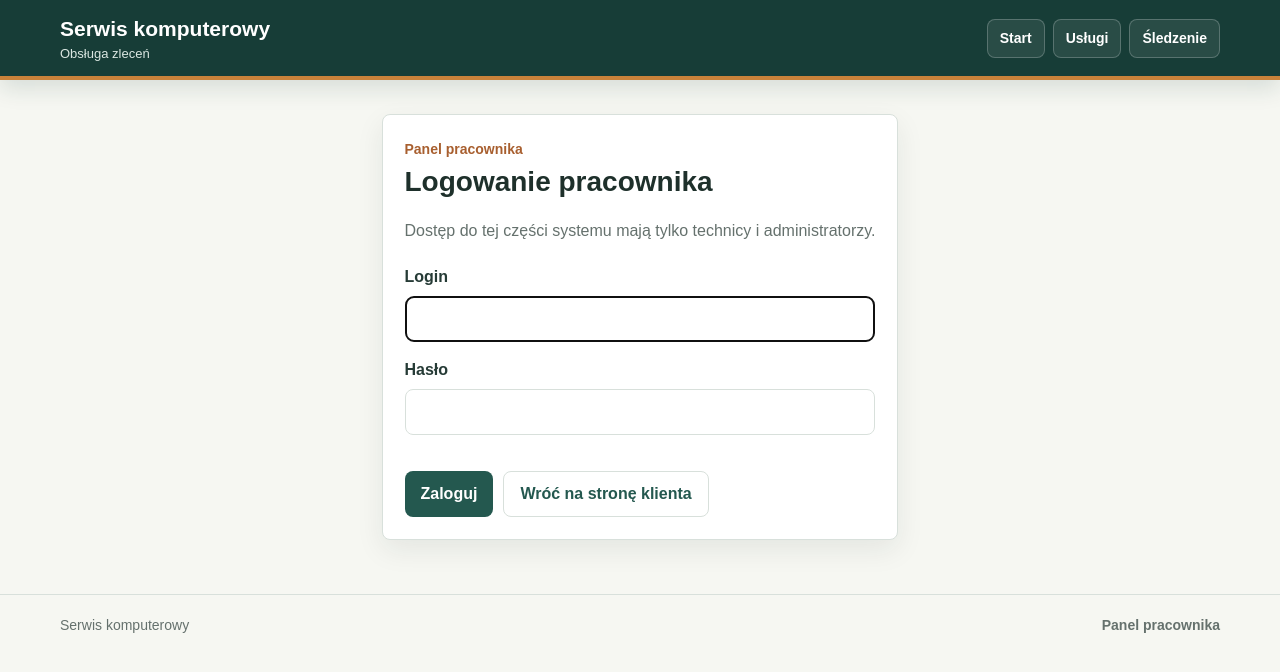
After one commit to DawidSrd/Projekt-in-ynierski, a Django app: page /staff/login/ in a window 1280 px wide. The commit adds this page. Shown: the top 672 px of the page. Run offline with Django 5.2, Linux system fonts and the light colour scheme.

Commit message:
Dodanie logowania pracownika

```diff
--- a/backend/orders/admin.py
+++ b/backend/orders/admin.py
@@ -17,6 +17,7 @@ from .models import (
 admin.site.site_header = "Panel administracyjny serwisu komputerowego"
 admin.site.site_title = "Serwis komputerowy"
 admin.site.index_title = "Zarządzanie systemem obsługi zleceń"
+admin.site.has_permission = lambda request: request.user.is_active and request.user.is_superuser
 
 
 class ServiceOptionGroupInline(admin.TabularInline):
--- a/backend/orders/static/orders/app.css
+++ b/backend/orders/static/orders/app.css
@@ -105,6 +105,30 @@ a:hover {
 
 .app-main {
   padding: 34px 0 54px;
+}
+
+.app-footer {
+  padding: 20px 0 28px;
+  border-top: 1px solid var(--line);
+  color: var(--muted);
+  font-size: 14px;
+}
+
+.app-footer__inner {
+  display: flex;
+  flex-wrap: wrap;
+  gap: 10px;
+  justify-content: space-between;
+}
+
+.app-footer a {
+  color: var(--muted);
+  font-weight: 700;
+  text-decoration: none;
+}
+
+.app-footer a:hover {
+  color: var(--primary);
 }
 
 .page-heading {
@@ -242,6 +266,27 @@ a:hover {
   color: var(--muted);
 }
 
+.staff-login {
+  display: grid;
+  justify-content: center;
+}
+
+.staff-login__panel {
+  width: min(100%, 520px);
+}
+
+.staff-login__panel h1 {
+  margin: 0 0 10px;
+  color: #1e302b;
+  font-size: 28px;
+}
+
+.staff-login__form {
+  display: grid;
+  gap: 16px;
+  margin-top: 22px;
+}
+
 .service-grid {
   display: grid;
   grid-template-columns: repeat(auto-fit, minmax(260px, 1fr));
@@ -345,6 +390,26 @@ button:hover {
 
 .button--ghost:hover {
   background: var(--surface-soft);
+  color: var(--primary-dark);
+}
+
+.main-nav__form {
+  margin: 0;
+}
+
+.main-nav button.main-nav__button {
+  min-height: 38px;
+  padding: 8px 12px;
+  border: 1px solid rgba(255, 255, 255, 0.22);
+  border-radius: 8px;
+  background: rgba(255, 255, 255, 0.08);
+  color: #ffffff;
+  font-size: 14px;
+  font-weight: 700;
+}
+
+.main-nav button.main-nav__button:hover {
+  background: #ffffff;
   color: var(--primary-dark);
 }
 
--- a/backend/orders/templates/orders/base.html
+++ b/backend/orders/templates/orders/base.html
@@ -25,6 +25,12 @@
         {% if request.user.is_superuser %}
           <a href="/admin/">Admin</a>
         {% endif %}
+        {% if request.user.is_staff %}
+          <form class="main-nav__form" method="post" action="/staff/logout/">
+            {% csrf_token %}
+            <button class="main-nav__button" type="submit">Wyloguj</button>
+          </form>
+        {% endif %}
       </nav>
     </div>
   </header>
@@ -32,5 +38,16 @@
   <main class="app-shell app-main">
     {% block content %}{% endblock %}
   </main>
+
+  <footer class="app-footer">
+    <div class="app-shell app-footer__inner">
+      <span>Serwis komputerowy</span>
+      {% if request.user.is_staff %}
+        <span>Zalogowano: {{ request.user.username }}</span>
+      {% else %}
+        <a href="/staff/login/">Panel pracownika</a>
+      {% endif %}
+    </div>
+  </footer>
 </body>
 </html>
--- /dev/null
+++ b/backend/orders/templates/orders/staff_login.html
@@ -0,0 +1,39 @@
+{% extends "orders/base.html" %}
+
+{% block title %}Logowanie pracownika | Serwis komputerowy{% endblock %}
+
+{% block content %}
+  <section class="staff-login">
+    <div class="panel staff-login__panel">
+      <div class="panel__body">
+        <span class="home-eyebrow">Panel pracownika</span>
+        <h1>Logowanie pracownika</h1>
+        <p class="muted">Dostęp do tej części systemu mają tylko technicy i administratorzy.</p>
+
+        <form method="post" class="staff-login__form">
+          {% csrf_token %}
+          <input type="hidden" name="next" value="{{ next_url }}" />
+
+          <div class="field">
+            <label for="id_username">Login</label>
+            <input id="id_username" type="text" name="username" autocomplete="username" required autofocus />
+          </div>
+
+          <div class="field">
+            <label for="id_password">Hasło</label>
+            <input id="id_password" type="password" name="password" autocomplete="current-password" required />
+          </div>
+
+          {% if error %}
+            <p class="message message--error">{{ error }}</p>
+          {% endif %}
+
+          <div class="button-row">
+            <button type="submit">Zaloguj</button>
+            <a class="button button--ghost" href="/">Wróć na stronę klienta</a>
+          </div>
+        </form>
+      </div>
+    </div>
+  </section>
+{% endblock %}
--- a/backend/orders/urls.py
+++ b/backend/orders/urls.py
@@ -3,6 +3,8 @@ from . import views
 
 urlpatterns = [
     path("", views.home, name="home"),
+    path("staff/login/", views.staff_login, name="staff_login"),
+    path("staff/logout/", views.staff_logout, name="staff_logout"),
     path("track/", views.track_order, name="track_order"),
     path("services/", views.service_catalog, name="service_catalog"),
     path("services/<int:service_id>/", views.service_configurator, name="service_configurator"),
--- a/backend/orders/views.py
+++ b/backend/orders/views.py
@@ -4,8 +4,10 @@ from .models import ServiceOrder, ServiceOrderComment, ServiceOrderItem, Service
 from django.core.mail import send_mail
 from .models import AuditLog
 from django.contrib.admin.views.decorators import staff_member_required
+from django.contrib.auth import authenticate, login as auth_login, logout as auth_logout
 from django.utils import timezone
 from django.utils.dateparse import parse_datetime
+from django.utils.http import url_has_allowed_host_and_scheme
 from .choices import (
     ServiceOrderStatus,
     can_change_order_status,
@@ -19,6 +21,56 @@ STATUS_LABELS = dict(ServiceOrderStatus.choices)
 
 def home(request):
     return render(request, "orders/home.html")
+
+
+def get_staff_redirect_url(request, next_url=None):
+    target = next_url or request.GET.get("next") or request.POST.get("next") or ""
+
+    if target and url_has_allowed_host_and_scheme(
+        target,
+        allowed_hosts={request.get_host()},
+        require_https=request.is_secure(),
+    ):
+        return target
+
+    return "/tech/dashboard/"
+
+
+def staff_login(request):
+    next_url = request.GET.get("next") or request.POST.get("next") or ""
+    error = None
+
+    if request.user.is_staff:
+        return redirect(get_staff_redirect_url(request, next_url))
+
+    if request.method == "POST":
+        username = (request.POST.get("username") or "").strip()
+        password = request.POST.get("password") or ""
+        user = authenticate(request, username=username, password=password)
+
+        if user is None:
+            error = "Nieprawidłowy login lub hasło."
+        elif not user.is_staff:
+            error = "To konto nie ma dostępu do panelu pracownika."
+        else:
+            auth_login(request, user)
+            return redirect(get_staff_redirect_url(request, next_url))
+
+    return render(
+        request,
+        "orders/staff_login.html",
+        {
+            "error": error,
+            "next_url": next_url,
+        },
+    )
+
+
+def staff_logout(request):
+    if request.method == "POST":
+        auth_logout(request)
+
+    return redirect("home")
 
 
 def get_verified_order(order_number: str, email: str, phone: str):
@@ -321,7 +373,7 @@ def order_created(request, order_number: str):
         {"order_number": order_number},
     )
 
-@staff_member_required
+@staff_member_required(login_url="staff_login")
 def tech_dashboard(request):
     """
     Dashboard technika: podział zleceń na Nowe / W toku / Przeterminowane.
@@ -381,7 +433,7 @@ def tech_dashboard(request):
     )
 
 
-@staff_member_required
+@staff_member_required(login_url="staff_login")
 def tech_order_detail(request, order_number: str):
     """
     Widok szczegółów zlecenia dla technika.
```
Also changed, not shown: backend/orders/tests.py (+76 -1 lines).
